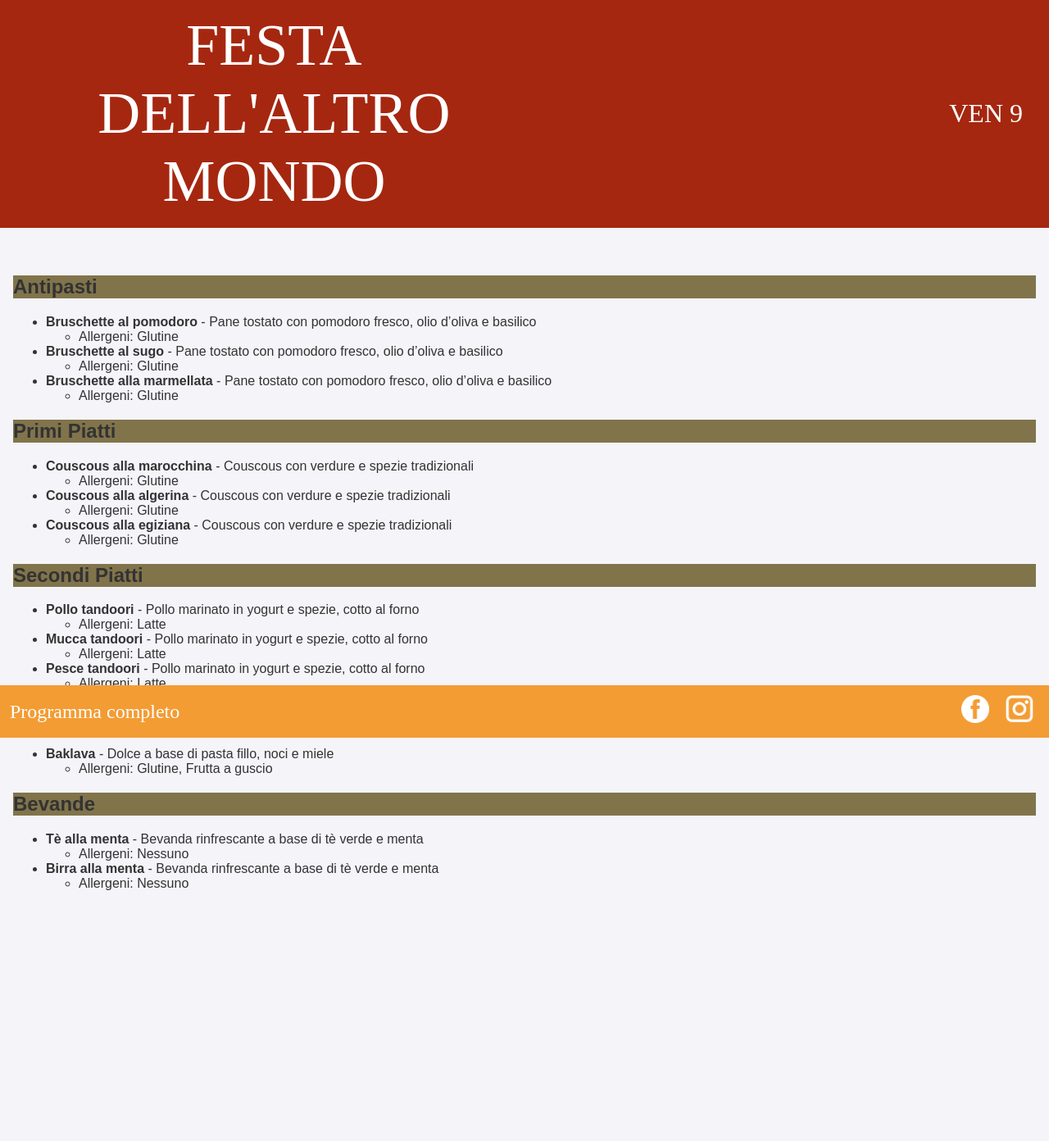
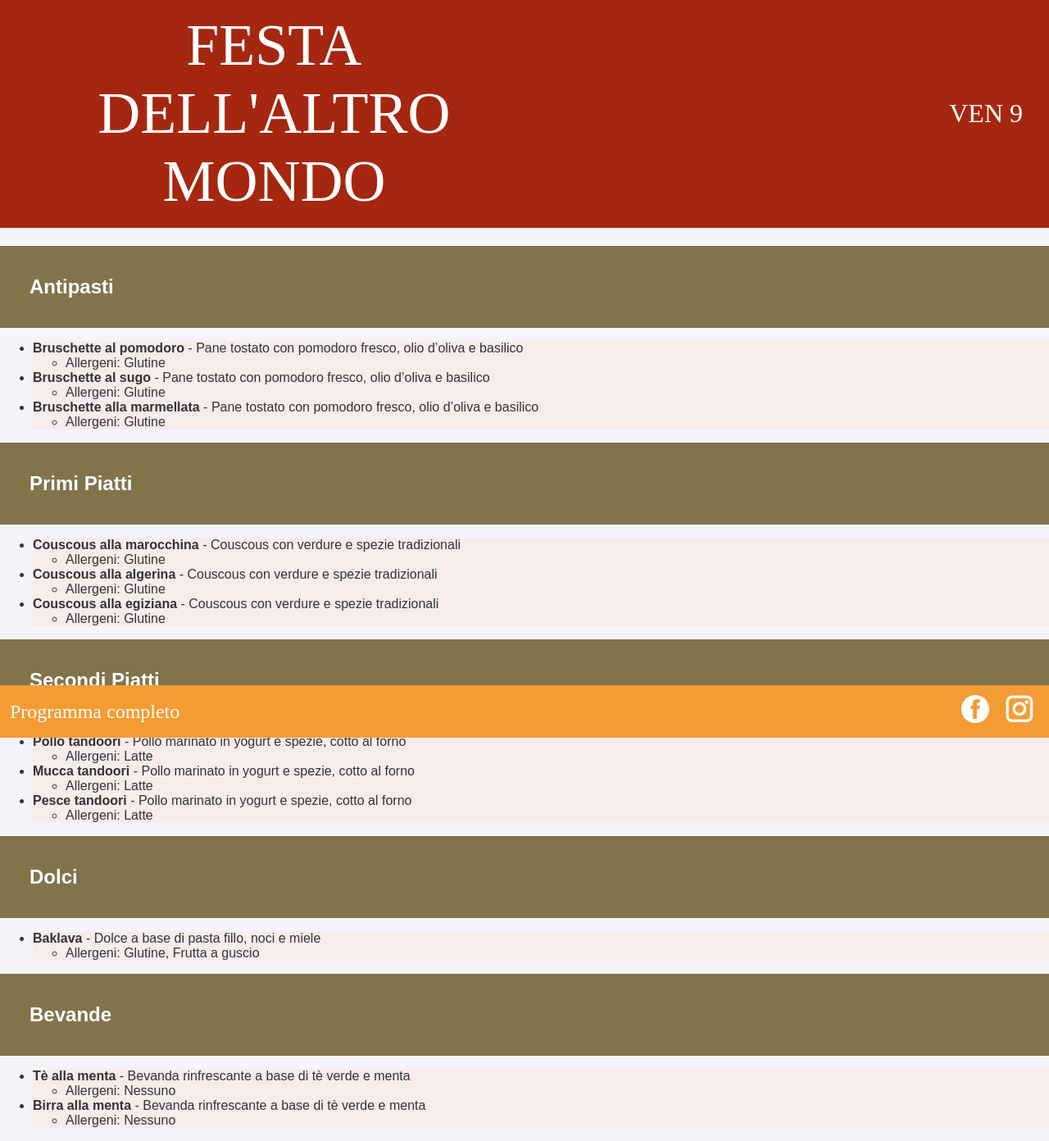
Before and after one commit to isottipietro/menu-altro-mondo, a Jekyll site: the page built from index.md, in a window 1280 px wide. Shown: the whole page at 82% size. Built offline with Jekyll 4.4.1, drawn with Linux system fonts in a browser that asks for light colours; some web fonts are replaced; before the commit the page ends 1119 px from its top, so only the background shows below that.

Commit message:
some changes

```diff
--- a/assets/css/style.css
+++ b/assets/css/style.css
@@ -82,12 +82,18 @@ footer p {
     margin: 0;
 }
 main {
-    padding: 1em;
     margin-top: 300px;
 }
 
 main h2 {
     background-color: #81744b;
+    color: #fff;
+    padding: 1.5em;
+    margin: 0;
+}
+
+li {
+    background-color: #f7ebec;
 }
 .socials {
     display: flex;
```
